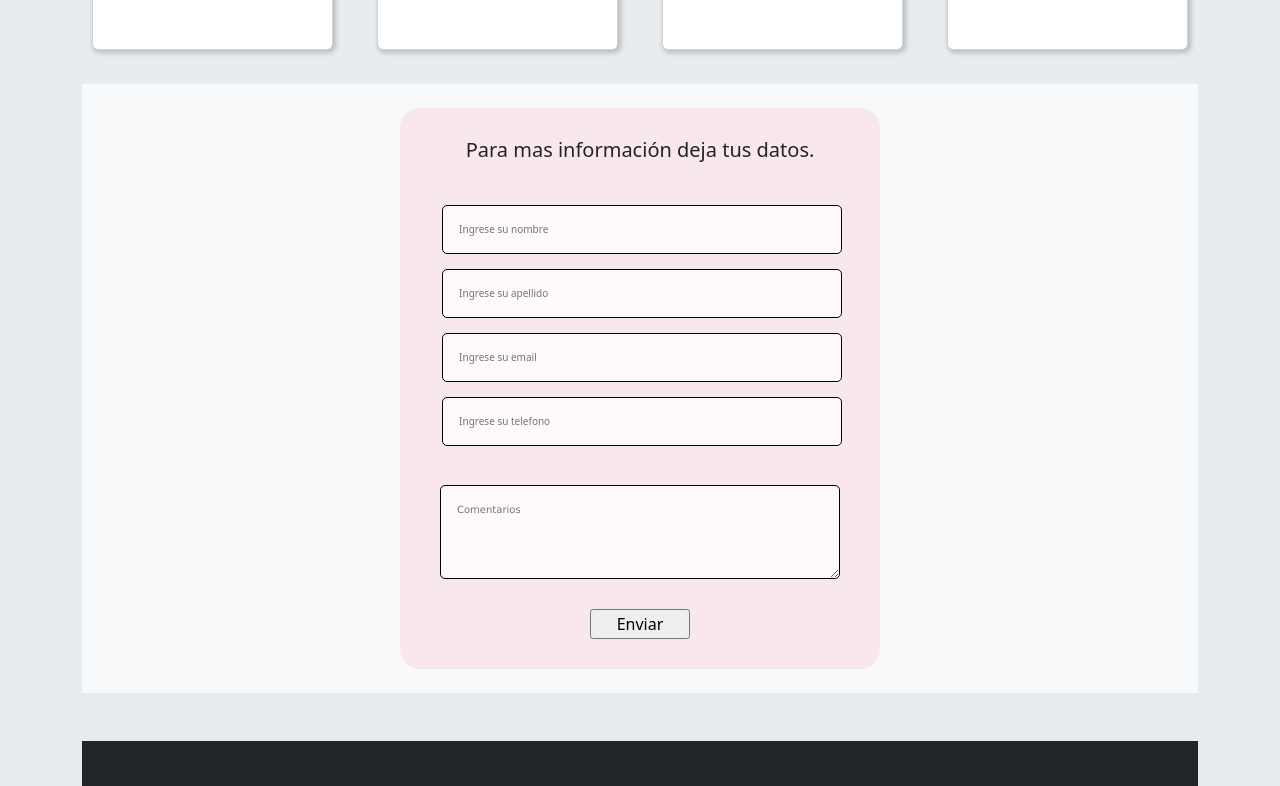
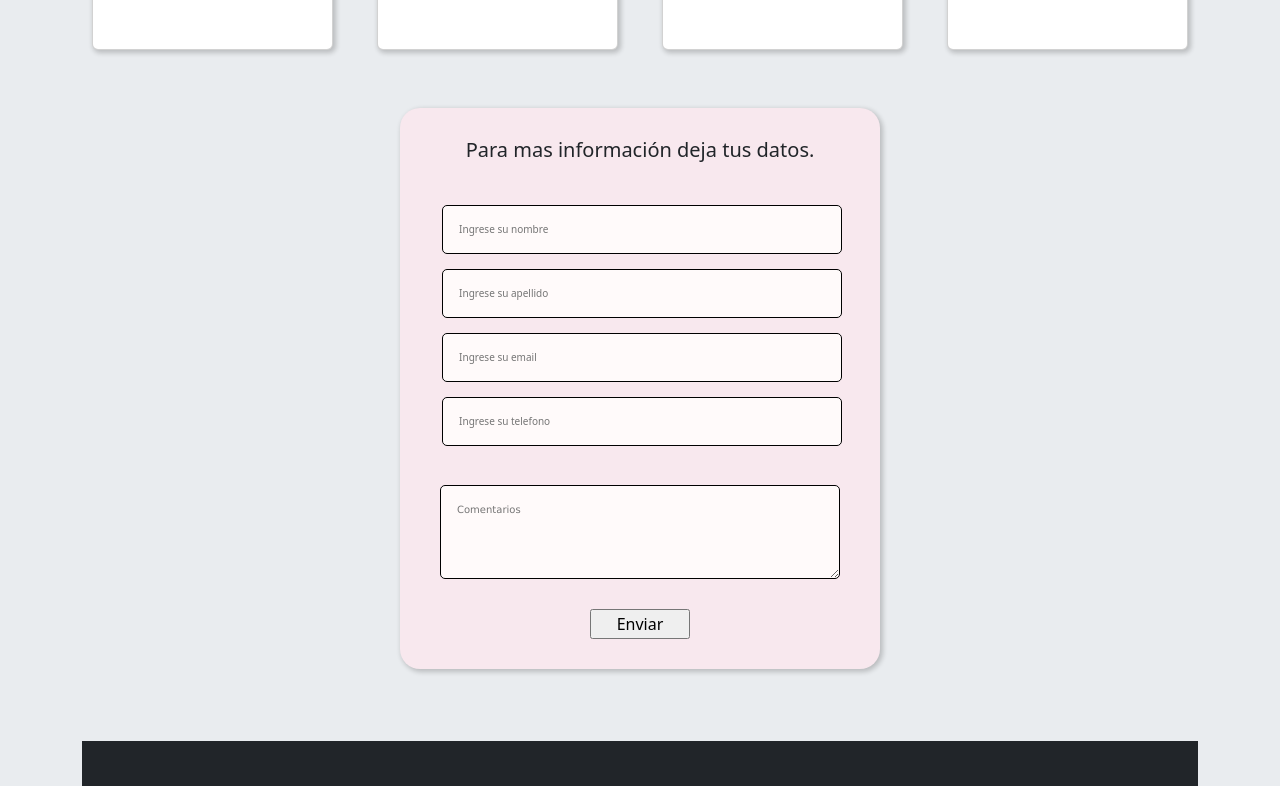
Before and after one commit to mauriciomauce/proyecto1-desarrollo-web-pre, a website: page index.html in a window 1280 px wide. Shown: the part 950-1736 px from the top of the page. Drawn offline with nearby package versions, Linux system fonts and the light colour scheme.

Commit message:
Se agrego sombra al formlario de index.

```diff
--- a/index.html
+++ b/index.html
@@ -119,8 +119,8 @@
     </div>
 
 
-    <div class="form1 bg-light p-4">
-        <section class="formulario">
+    <div class="form1 bg-body-secondary p-4">
+        <section class="formulario sombra">
             <h4>Para mas información deja tus datos.</h4>
             <form action="">
                 <label for=""></label>
--- a/scss/layouts/_main-index.scss
+++ b/scss/layouts/_main-index.scss
@@ -42,3 +42,7 @@
     bottom: 0;
 
 }
+
+.sombra{
+    box-shadow: 2px 2px 5px 1px rgba(0, 0, 0, 0.2);
+}
```
Also changed, not shown: CSS/style.css.
